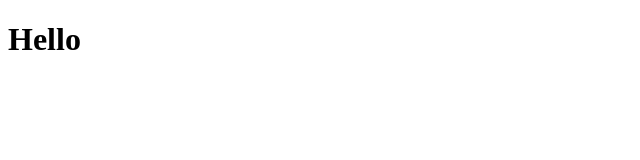
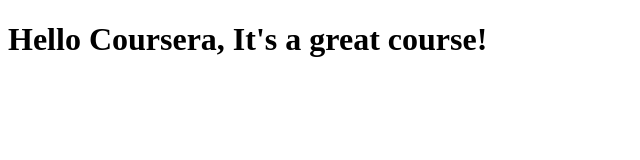
Before and after one commit to Mari-chu/coursera-test, a plain HTML site: page site/index.html in a window 1280 px wide. Shown: the whole page, without its empty margins (0-640 px from the left). Drawn offline with Linux system fonts and the light colour scheme.

Commit message:
Small addition to our page content.

```diff
--- a/site/index.html
+++ b/site/index.html
@@ -6,6 +6,6 @@
     <title>HELLO COURSERA</title>
 </head>
 <body>
-    <h1>Hello</h1>
+    <h1>Hello Coursera, It's a great course!</h1>
 </body>
 </html>
```
